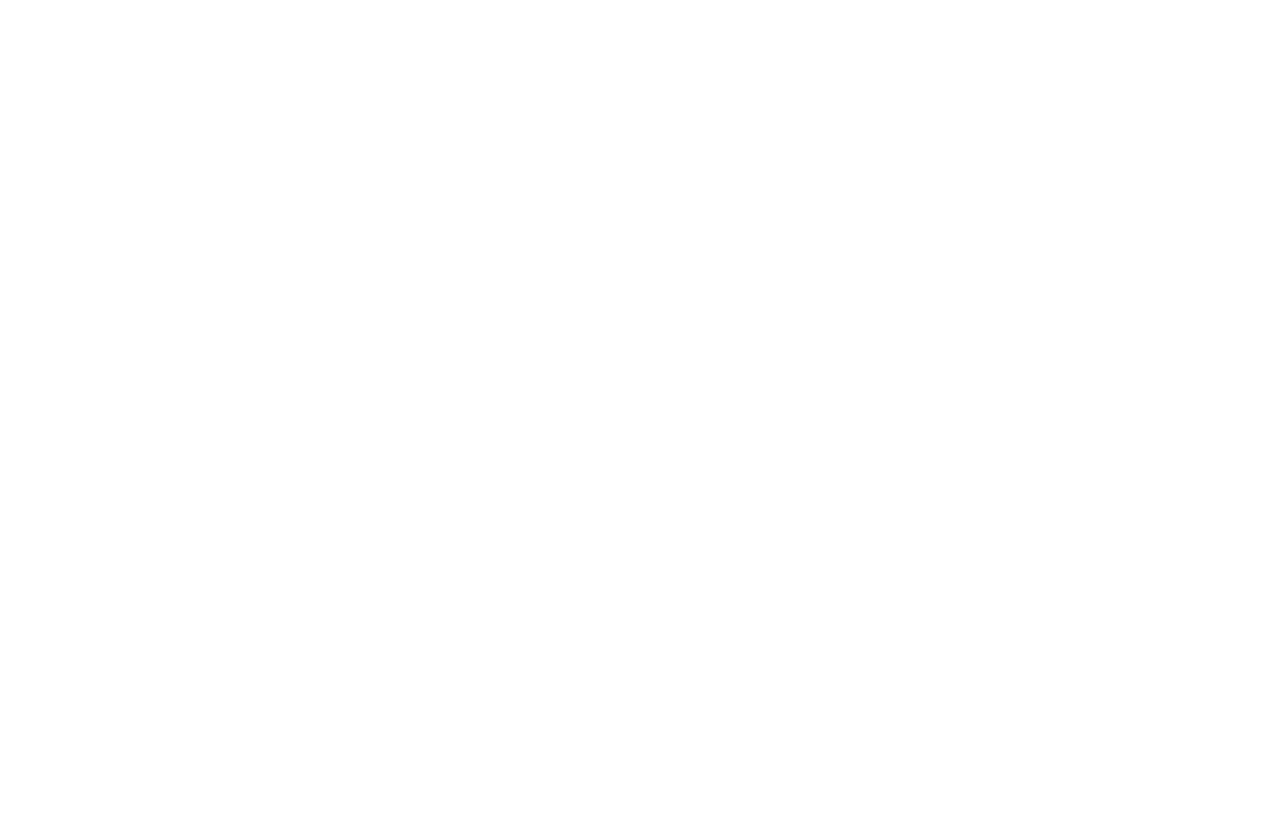
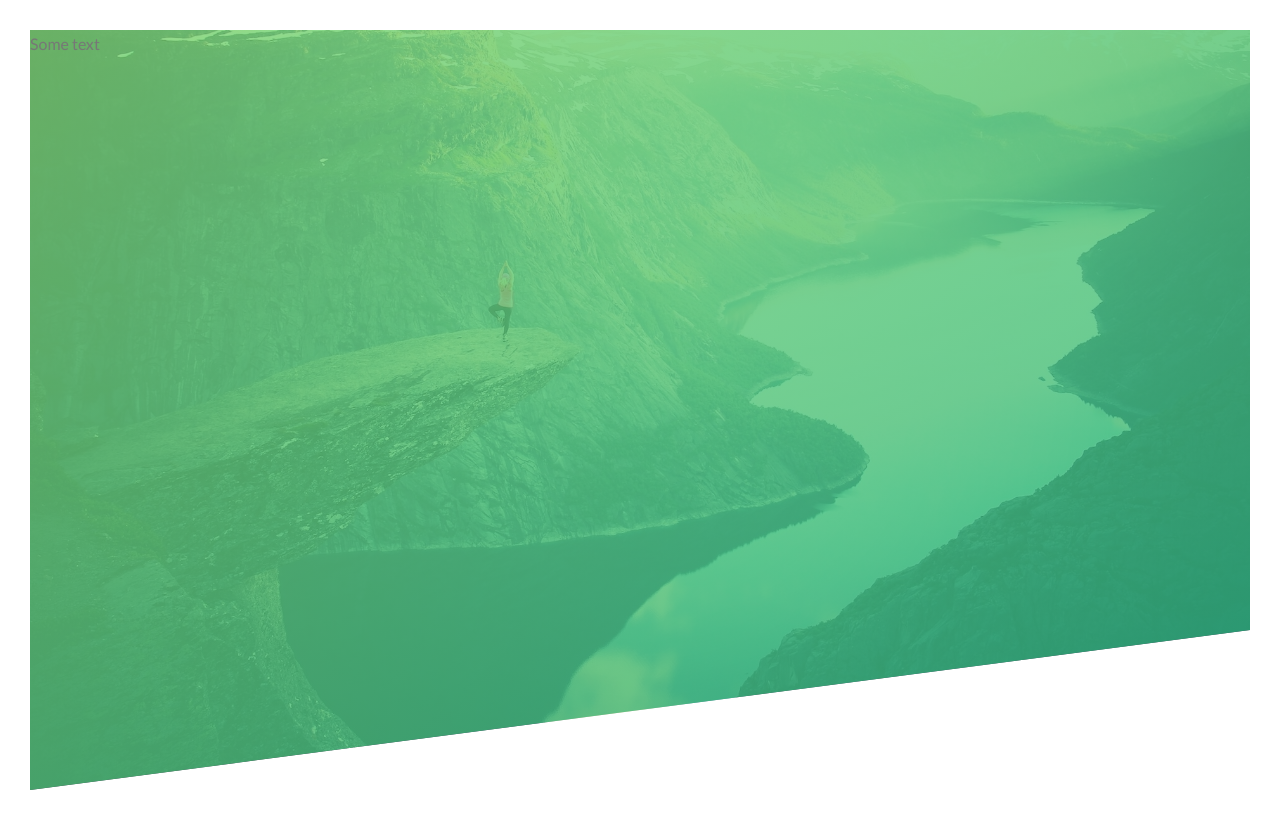
Before and after one commit to paravena/advanced-css-course, a plain HTML site: page Natours/starter/index.html in a window 1280 px wide. Drawn offline with Linux system fonts and the light colour scheme; files that its build step writes are made by us from their sources.

Commit message:
starting with the header

```diff
--- a/Natours/starter/css/style.css
+++ b/Natours/starter/css/style.css
@@ -6,3 +6,30 @@ Medium green: #55c57a
 Dark green: #28b485
 
 */
+
+* {
+  margin: 0;
+  padding: 0;
+  box-sizing: border-box;
+}
+
+body {
+  font-family: "Lato", sans-serif;
+  font-weight: 400;
+  font-size: 16px;
+  line-height: 1.7;
+  color: #777;
+  padding: 30px;
+}
+
+.header {
+  height: 95vh;
+  background-image: linear-gradient(
+    to right bottom,
+    rgba(126, 213, 111, 0.8),
+    rgba(40, 180, 131, 0.8)
+  ), url(../img/hero.jpg);
+  background-size: cover;
+  background-position: top;
+  clip-path: polygon(0 0, 100% 0, 100% 75vh, 0 100%);
+}
--- a/Natours/starter/index.html
+++ b/Natours/starter/index.html
@@ -13,7 +13,9 @@
         <title>Natours | Exciting tours for adventurous people</title>
     </head>
     <body>
-
+        <header class="header">
+          Some text
+        </header>
 
     </body>
 </html>
```
